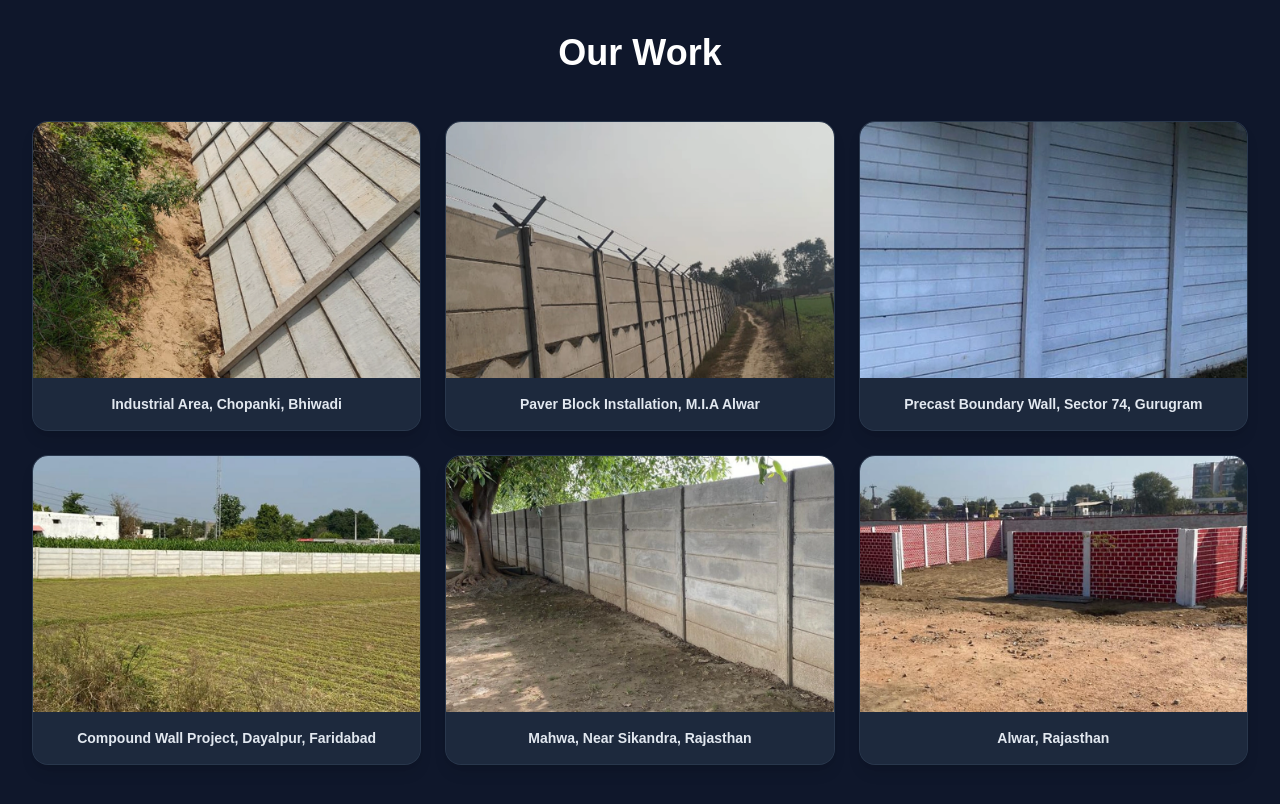
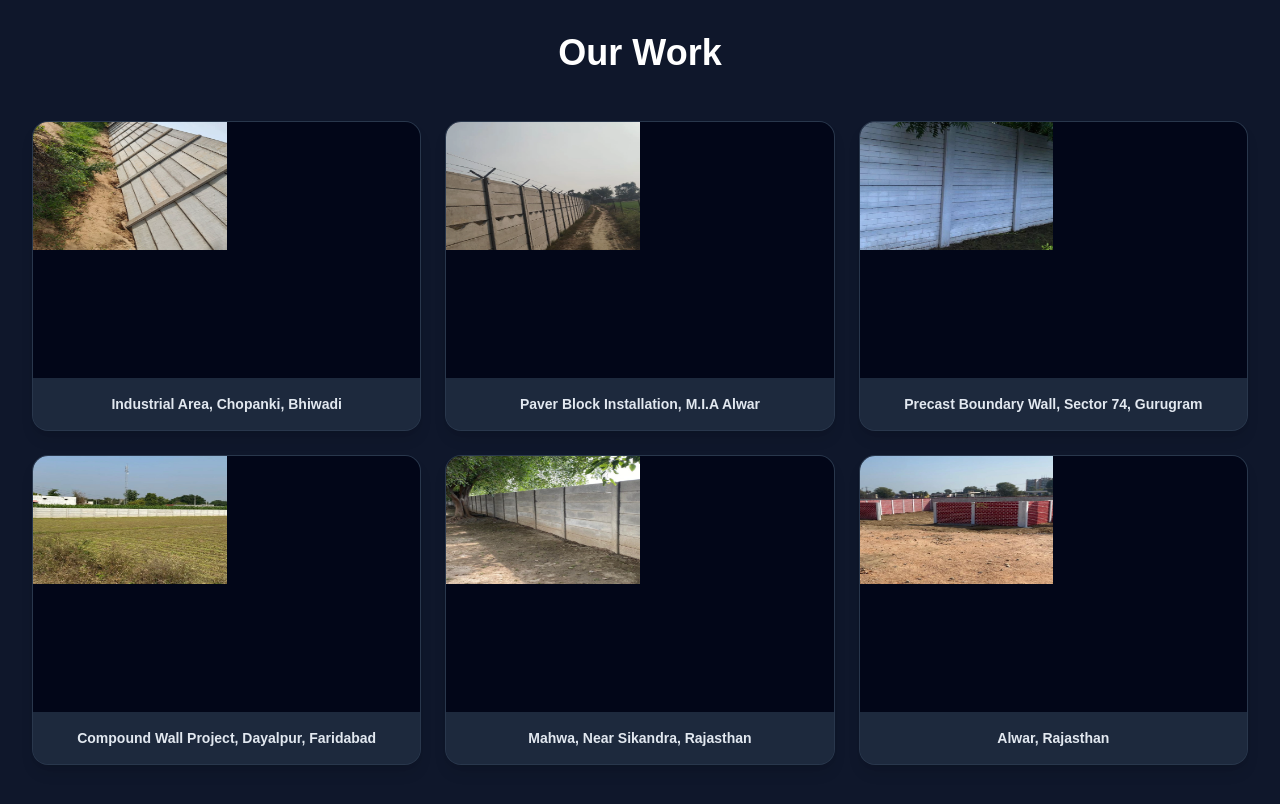
Before and after one commit to Shubhanker01/indiawalls, a Next.js app: page / in a window 1280 px wide. Shown: the part 5360-6164 px from the top of the page. Built offline with nearby package versions, Linux system fonts and the light colour scheme.

Commit message:
Image height and width updated

```diff
--- a/src/components/OurWork.jsx
+++ b/src/components/OurWork.jsx
@@ -50,7 +50,11 @@ export default function OurWorkMinimal() {
                                 <img
                                     src={item.image}
                                     alt={item.title}
-                                    className="w-full h-full object-cover group-hover:scale-105 transition-transform duration-300"
+                                    className="w-1/2 h-1/2
+                                    fill
+                                    group-hover:scale-105 transition-transform duration-300"
+                                    height={100}
+                                    width={100}
                                 />
                             </div>
                             <div className="p-4 bg-slate-800 text-center">
```
Also changed, not shown: src/app/page.jsx (+1 -1 lines).
